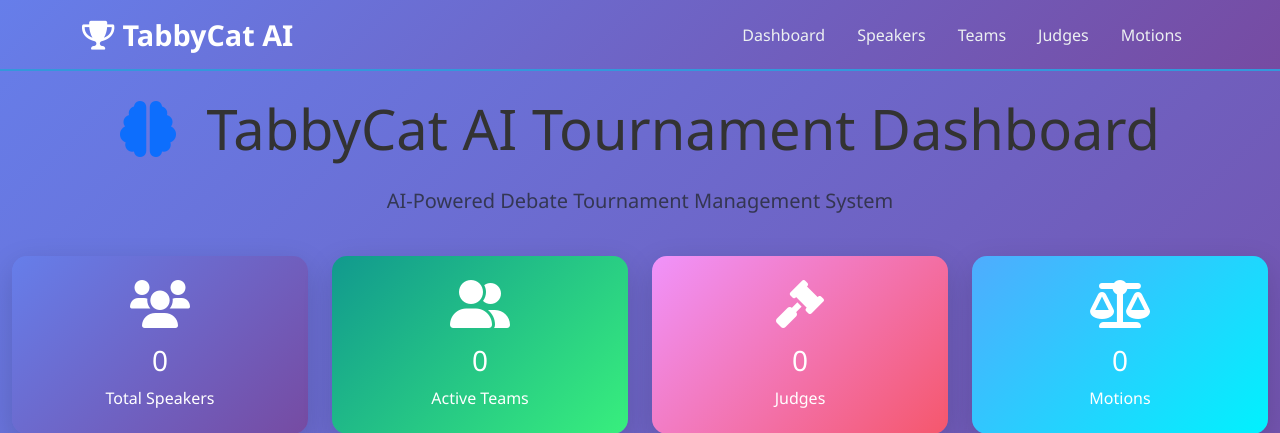
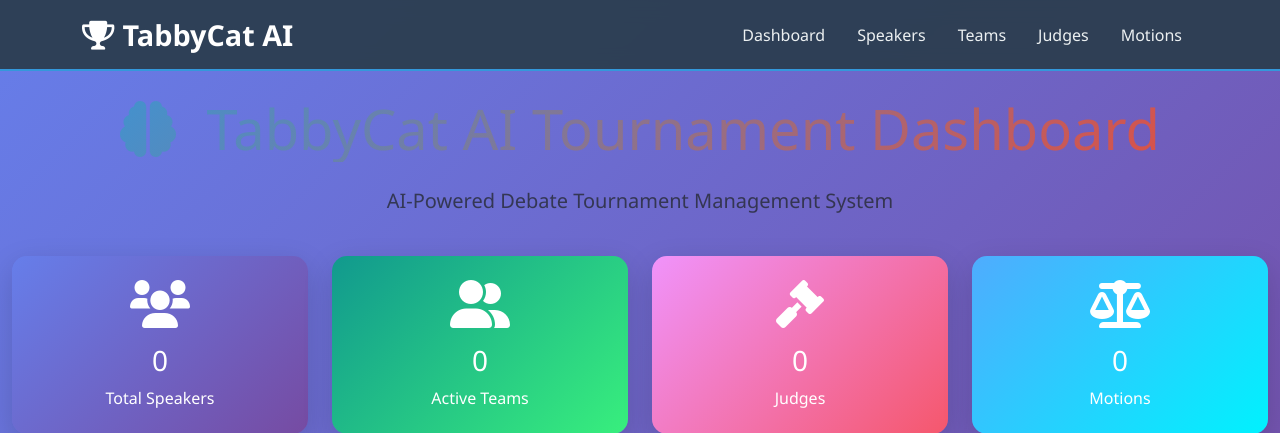
Before and after one commit to Manan2314/TabbyCat_GenAI, a Flask app: page / in a window 1280 px wide. Shown: the top 433 px of the page. Run offline with Flask 3, Linux system fonts and the light colour scheme; data that the repository does not hold is empty.

Commit message:
Update index.html

```diff
--- a/templates/index.html
+++ b/templates/index.html
@@ -4,18 +4,22 @@
     <meta charset="UTF-8">
     <meta name="viewport" content="width=device-width, initial-scale=1.0">
     <title>TabbyCat AI - Debate Tournament Management</title>
+    <!-- Bootstrap CSS from CDN for foundational styling -->
     <link href="https://cdn.jsdelivr.net/npm/bootstrap@5.3.0/dist/css/bootstrap.min.css" rel="stylesheet">
+    <!-- Font Awesome for icons -->
     <link href="https://cdnjs.cloudflare.com/ajax/libs/font-awesome/6.0.0/css/all.min.css" rel="stylesheet">
+    <!-- Your custom stylesheet -->
     <link href="style.css" rel="stylesheet">
 </head>
 <body>
-    <!-- Navigation -->
-    <nav class="navbar navbar-expand-lg navbar-dark bg-primary">
+
+    <!-- Navigation Bar: Uses custom classes for styling -->
+    <nav class="navbar navbar-expand-lg">
         <div class="container">
             <a class="navbar-brand fw-bold" href="#">
                 <i class="fas fa-trophy me-2"></i>TabbyCat AI
             </a>
-            <button class="navbar-toggler" type="button" data-bs-toggle="collapse" data-bs-target="#navbarNav">
+            <button class="navbar-toggler" type="button" data-bs-toggle="collapse" data-bs-target="#navbarNav" aria-controls="navbarNav" aria-expanded="false" aria-label="Toggle navigation">
                 <span class="navbar-toggler-icon"></span>
             </button>
             <div class="collapse navbar-collapse" id="navbarNav">
@@ -41,11 +45,11 @@
     </nav>
 
     <div class="container-fluid py-4">
-        <!-- Dashboard Section -->
+        <!-- Dashboard Section - This section is visible by default -->
         <div id="dashboard" class="content-section">
             <div class="row mb-4">
                 <div class="col-12">
-                    <h1 class="display-4 text-center mb-4">
+                    <h1 class="display-4 text-center mb-4 text-gradient">
                         <i class="fas fa-brain me-3 text-primary"></i>
                         TabbyCat AI Tournament Dashboard
                     </h1>
@@ -93,7 +97,7 @@
             </div>
         </div>
 
-        <!-- Speakers Section -->
+        <!-- Speakers Section - Initially hidden -->
         <div id="speakers" class="content-section" style="display: none;">
             <h2 class="mb-4"><i class="fas fa-microphone me-2"></i>Speaker Performance Analytics</h2>
             <div class="row mb-4">
@@ -109,7 +113,7 @@
             </div>
         </div>
 
-        <!-- Teams Section -->
+        <!-- Teams Section - Initially hidden -->
         <div id="teams" class="content-section" style="display: none;">
             <h2 class="mb-4"><i class="fas fa-users me-2"></i>Team Performance Summary</h2>
             <div id="teams-content">
@@ -117,7 +121,7 @@
             </div>
         </div>
 
-        <!-- Judges Section -->
+        <!-- Judges Section - Initially hidden -->
         <div id="judges" class="content-section" style="display: none;">
             <h2 class="mb-4"><i class="fas fa-gavel me-2"></i>Judge Analysis & Insights</h2>
             <div id="judges-content">
@@ -125,7 +129,7 @@
             </div>
         </div>
 
-        <!-- Motions Section -->
+        <!-- Motions Section - Initially hidden -->
         <div id="motions" class="content-section" style="display: none;">
             <h2 class="mb-4"><i class="fas fa-balance-scale me-2"></i>Motion Analysis & Predictions</h2>
             <div id="motions-content">
@@ -134,7 +138,7 @@
         </div>
     </div>
 
-    <!-- Loading Modal -->
+    <!-- Loading Modal - Initially hidden -->
     <div class="modal fade" id="loadingModal" tabindex="-1">
         <div class="modal-dialog modal-sm">
             <div class="modal-content">
@@ -148,6 +152,7 @@
         </div>
     </div>
 
+    <!-- Bootstrap and custom script JS files -->
     <script src="https://cdn.jsdelivr.net/npm/bootstrap@5.3.0/dist/js/bootstrap.bundle.min.js"></script>
     <script src="script.js"></script>
 </body>
```
